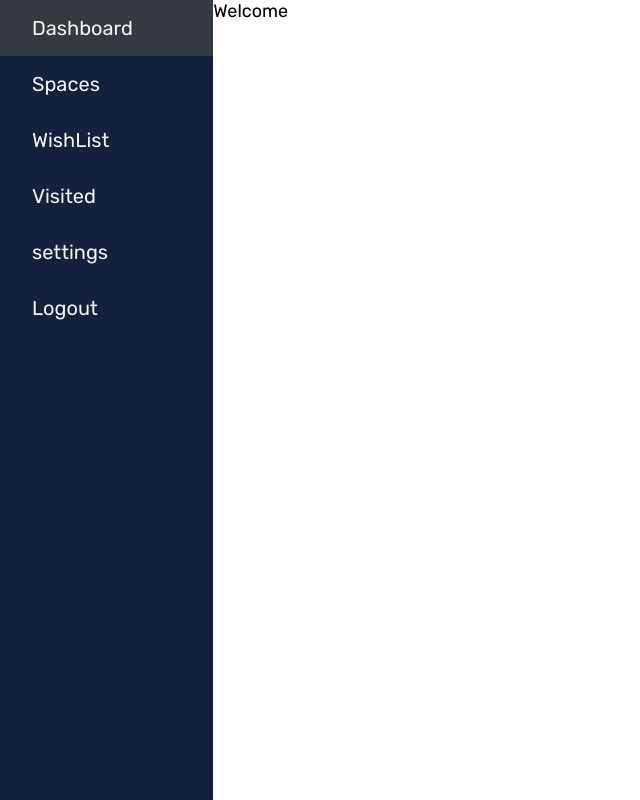
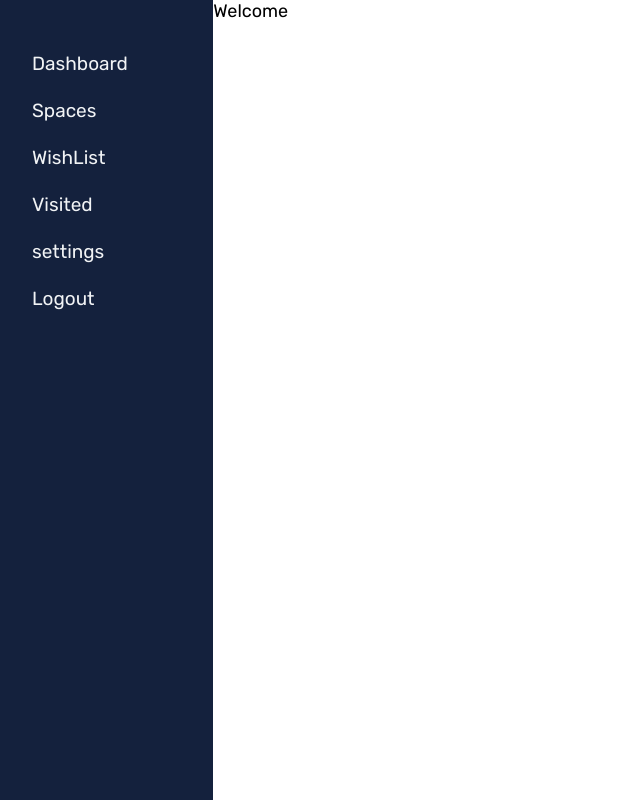
Before and after one commit to kenmusau/lounge-link-client, a React (Vite) app: page /dashboard in a window 1280 px wide. Shown: the whole page, without its empty margins (0-640 px from the left). Built offline with nearby package versions, Linux system fonts and the light colour scheme; no server answers; a web font is replaced by a local one.

Commit message:
style sidebar

```diff
--- a/src/components/ClientDashBoard/dashboard.css
+++ b/src/components/ClientDashBoard/dashboard.css
@@ -10,25 +10,34 @@
 
 .client-sidebar {
   background-color: #14213d;
+  padding: 2rem 0;
 }
 
-.client-sidebar li {
-  display: flex;
-  flex-direction: column;
-  gap: 2rem;
-}
 .client-sidebar li a,
 .client-sidebar li a:link,
 .client-sidebar li a:visited {
   display: inline-block;
   text-decoration: none;
-  font-size: 2rem;
-  padding: 1.6rem 3.2rem;
+  font-size: 1.9rem;
+  padding: 1.2rem;
   color: #f1f3f5;
 
   transition: all 0.3s;
 }
 
+.client-sidebar li a:hover,
+.client-sidebar li a:active {
+  color: #adb5bd;
+}
+
+.client-sidebar ul {
+  padding: 2rem;
+  list-style: none;
+}
+
 .client-sidebar li:hover {
-  background-color: #343a40;
+  background-color: #49505742;
+  border-radius: 11px;
+  color: #343a40;
+  cursor: pointer;
 }
```
